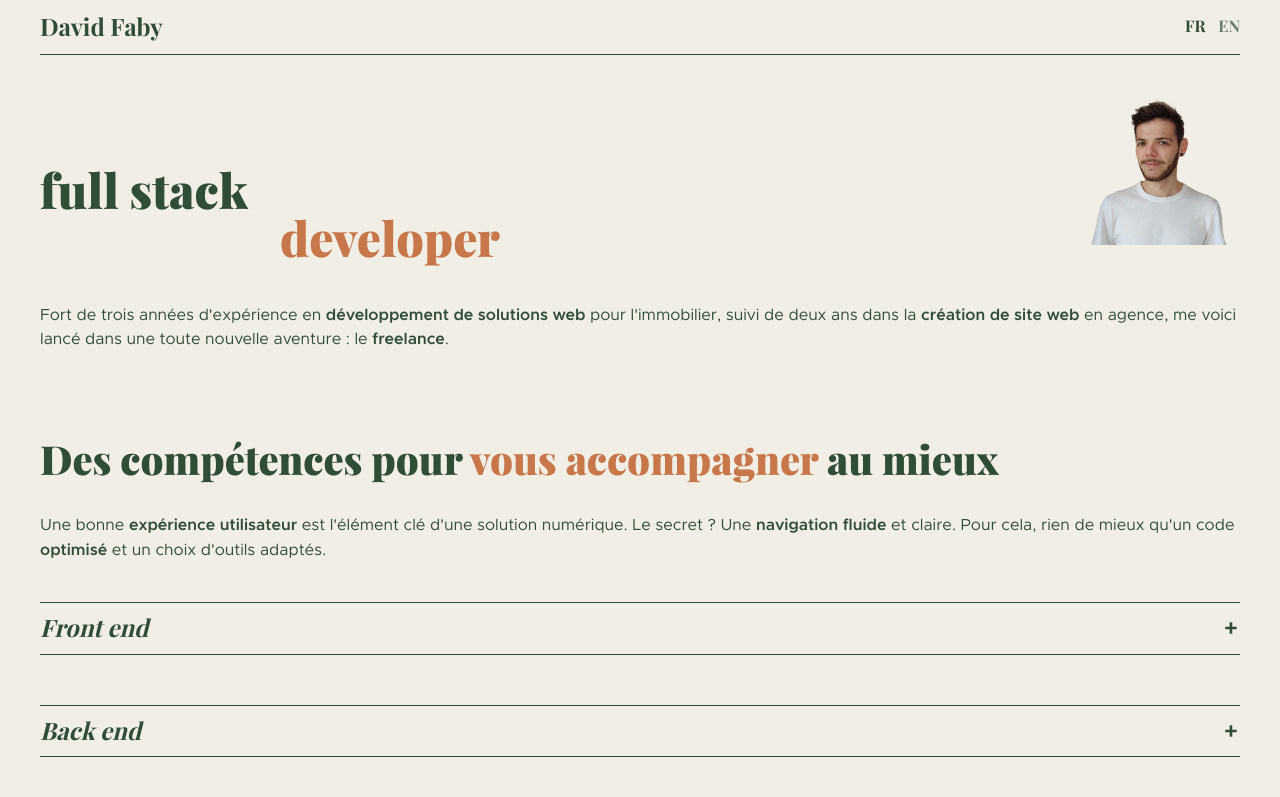
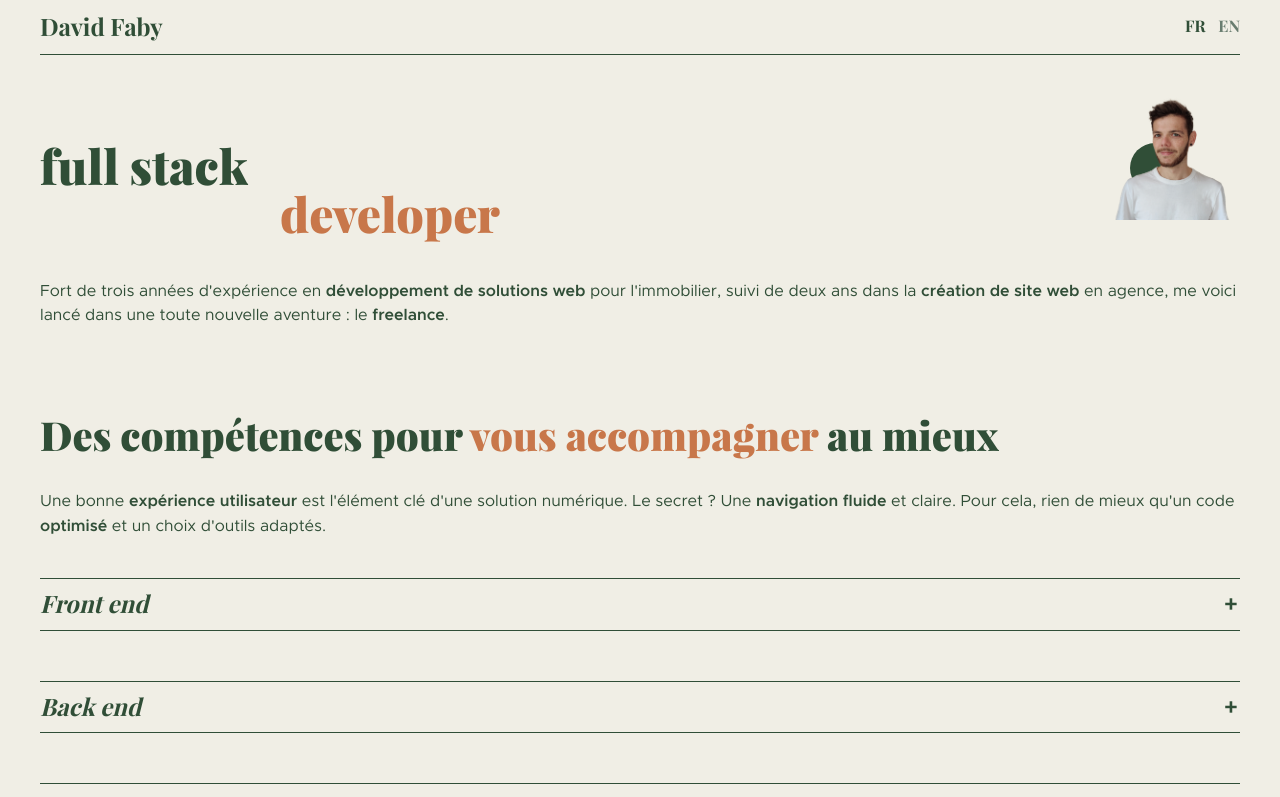
Before and after one commit to daahvidfaby/portfolio-2022, a React (Vite) app: page / in a window 1280 px wide. Shown: the top 797 px of the page. Built offline with nearby package versions, Linux system fonts and the light colour scheme.

Commit message:
Added circle behind hero picture and fixe some text details

```diff
--- a/src/assets/content/fr.json
+++ b/src/assets/content/fr.json
@@ -1,8 +1,8 @@
 {
     "intro" : "Fort de trois années d'expérience en <strong>développement de solutions web</strong> pour l'immobilier, suivi de deux ans dans la <strong>création de site web</strong> en agence, me voici lancé dans une toute nouvelle aventure : le <strong>freelance</strong>.",
     "consulting" : {
-        "title" : "Des compétences pour <strong>vous accompagner</strong> au mieux",
-        "text" : "Une bonne <strong>expérience utilisateur</strong> est l'élément clé d'une solution numérique. Le secret ? Une <strong>navigation fluide</strong> et claire. Pour cela, rien de mieux qu'un code <strong>optimisé</strong> et un choix d'outils adaptés."
+        "title" : "Des compétences pour <strong>vous&nbsp;accompagner</strong> au mieux",
+        "text" : "Une bonne <strong>expérience&nbsp;utilisateur</strong> est l'élément clé d'une solution numérique. Le secret ? Une <strong>navigation&nbsp;fluide</strong> et claire. Pour cela, rien de mieux qu'un code <strong>optimisé</strong> et un choix d'outils adaptés."
     },
     "skills" : [
         {
@@ -32,11 +32,11 @@
         }
     ],
     "typology" : {
-        "title" : "Pour un projet adapté à <strong>vos besoins</strong>",
-        "text" : "Savoir comment <strong>architecturer un projet</strong> peut parfois paraître compliqué. Je suis là pour vous guider dans les <strong>choix stratégiques</strong> de votre projet, afin de trouver la solution la plus appropriée à <strong>vos ambitions</strong>."
+        "title" : "Pour un projet adapté à <strong>vos&nbsp;besoins</strong>",
+        "text" : "Savoir comment <strong>architecturer&nbsp;un&nbsp;projet</strong> peut parfois paraître compliqué. Je suis là pour vous guider dans les <strong>choix&nbsp;stratégiques</strong> de votre projet, afin de trouver la solution la plus appropriée à <strong>vos&nbsp;ambitions</strong>."
     },
     "contact" : {
-        "title" : "Vous souhaitez en apprendre davantage ou me faire part de <strong>votre projet</strong> ?",
+        "title" : "Vous souhaitez en apprendre davantage ou me faire part de <strong>votre&nbsp;projet</strong> ?",
         "fields" : {
             "name" : "Nom",
             "email" : "E-mail",
--- a/src/assets/style/main.scss
+++ b/src/assets/style/main.scss
@@ -61,6 +61,7 @@ $color-04 : #C8774A;
 
 
 $breakpoints: (
+    xs: 360px,
     sm: 576px,
     md: 992px,
     lg: 1330px,
--- a/src/assets/style/sections/hero.scss
+++ b/src/assets/style/sections/hero.scss
@@ -2,14 +2,18 @@
     position: relative;
     margin-top: rem(40);
     margin-bottom: rem(40);
-    padding-top: rem(72);
+    padding-top: rem(48);
 
     &__title {
         position: relative;
         z-index: 2;
-        font-size: 3rem;
+        font-size: rem(36);
         line-height: 1;
         font-weight: 900;
+
+        @include breakpoint(xs) {
+            font-size: rem(48);
+        }
 
         &__first {
             display: block;
@@ -27,10 +31,23 @@
         top: 0;
         right: 0;
         display: block;
-        width: 10rem;
+        width: rem(134);
 
         img {
+            position: relative;
+            z-index: 1;
             width: 100%;
+        }
+
+        &::before {
+            content: "";
+            position: absolute;
+            top: rem(48);
+            left: rem(24);
+            width: rem(50);
+            height: rem(50);
+            border-radius: 100%;
+            background-color: $color-02;
         }
     }
 }
```
